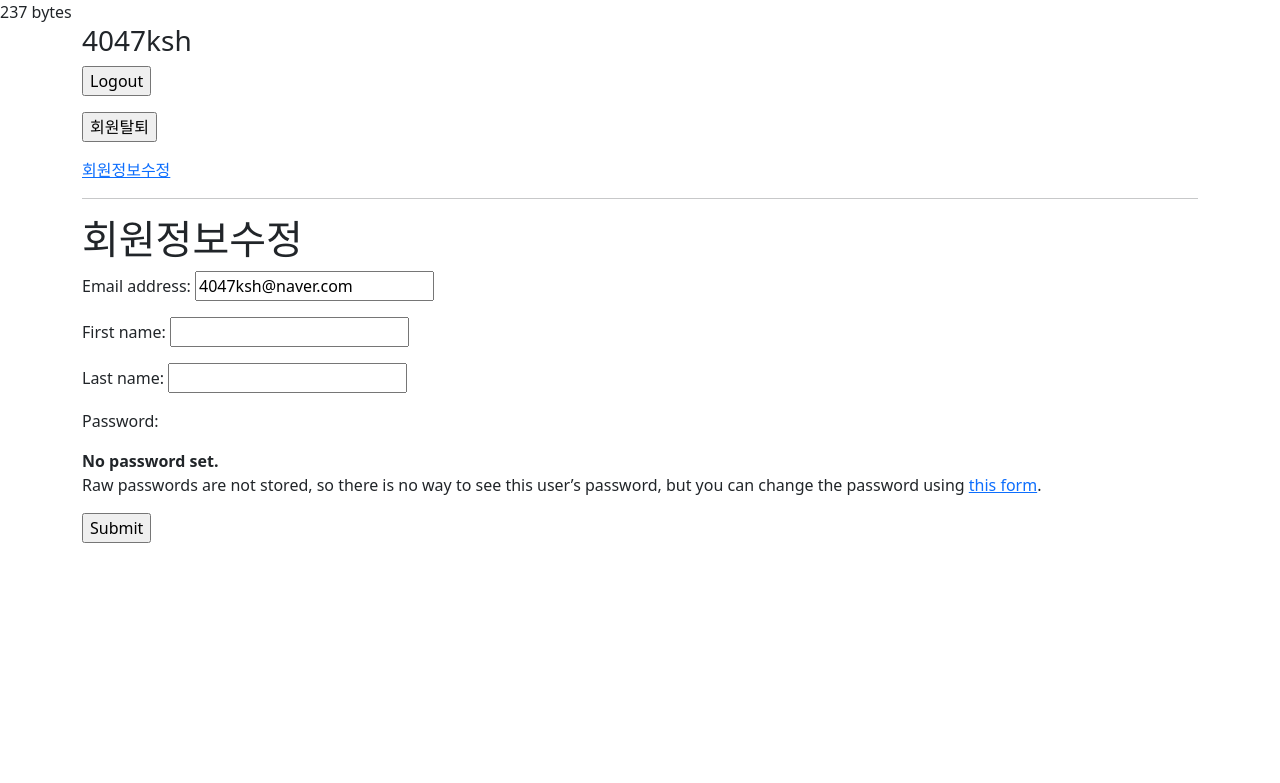
After one commit to SeongHunTed/Django, a Django app: page /accounts/update/ in a window 1280 px wide. The commit adds this page. Shown: the top 783 px of the page. Run offline with Django 3.2, Linux system fonts and the light colour scheme; a user stored in the database is signed in; parts of the project's set-up code (start-up, migrations or seed data) failed here and were passed over.

Commit message:
Project2 : Django UserModel V1.1

```diff
--- /dev/null
+++ b/Project2/crud/accounts/forms.py
@@ -0,0 +1,13 @@
+from django.contrib.auth import get_user_model
+from django.contrib.auth.forms import UserCreationForm, UserChangeForm
+
+class CustomUserCreationForm(UserCreationForm):
+
+    class Meta(UserCreationForm.Meta):
+        model = get_user_model()
+
+class CustomUserChangeForm(UserChangeForm):
+
+    class Meta(UserChangeForm.Meta):
+        model = get_user_model()
+        fields = ('email', 'first_name', 'last_name',)
--- /dev/null
+++ b/Project2/crud/accounts/templates/accounts/update.html
@@ -0,0 +1,11 @@
+
+237 bytes
+{% extends 'base.html' %}
+{% block content %}
+  <h1>회원정보수정</h1>
+  <form action="{% url 'accounts:update' %}" method="POST">
+    {% csrf_token %}
+    {{ form.as_p }}
+    <input type="submit">
+  </form>
+{% endblock content %}
--- a/Project2/crud/accounts/urls.py
+++ b/Project2/crud/accounts/urls.py
@@ -6,5 +6,10 @@ from . import views
 
 app_name = 'accounts'
 urlpatterns = [
-
+    path('login/', views.login, name='login'),
+    path('logout/', views.logout, name='logout'),
+    path('signup/', views.signup, name='signup'),
+    path('delete/', views.delete, name='delete'),
+    path('update/', views.update, name='update'),
+    path('password/', views.change_password, name='change_password'),
 ]
--- a/Project2/crud/accounts/views.py
+++ b/Project2/crud/accounts/views.py
@@ -1,3 +1,84 @@
-from django.shortcuts import render
+# accounts/views.py
 
-# Create your views here.
+from django.shortcuts import render, redirect
+from django.contrib.auth import login as auth_login
+from django.contrib.auth import logout as auth_logout
+from django.contrib.auth.forms import AuthenticationForm, UserCreationForm, PasswordChangeForm
+from .forms import CustomUserChangeForm, CustomUserCreationForm
+from django.contrib.auth import update_session_auth_hash
+from django.views.decorators.http import require_POST, require_http_methods
+from django.contrib.auth.decorators import login_required
+
+
+@require_http_methods(['GET', 'POST'])
+def login(request):
+    if request.user.is_authenticated:
+        return redirect('articles/index')
+    if request.method == 'POST':
+        form = AuthenticationForm(request, request.POST)
+        # form = AuthenticationForm(request, data=request.POST)
+        if form.is_valid():
+            # 로그인
+            auth_login(request, form.get_user())
+            return redirect(request.GET.get('next') or 'articles:index')
+    else:
+        form = AuthenticationForm()
+    context = {
+        'form': form,
+    }
+    return render(request, 'accounts/login.html', context)
+
+@require_POST
+def logout(request):
+    auth_logout(request)
+    return redirect('articles:index')
+
+@require_http_methods(['GET', 'POST'])
+def signup(request):
+    if request.method == "POST":
+        form = CustomUserCreationForm(request.POST)
+        if form.is_valid():
+            user = form.save()
+            auth_login(request, user)
+            return redirect('articles:index')
+    else:
+        form = CustomUserCreationForm()
+    context = {
+        'form' : form
+    }
+    return render(request, 'accounts/signup.html', context)
+
+def delete(request):
+    request.user.delete()
+    auth_logout(request)
+    return redirect('articles:index')
+
+@login_required
+@require_http_methods(['GET', 'POST'])
+def update(request):
+    if request.method == "POST":
+        form = CustomUserChangeForm(request.POST, instance=request.user)
+        if form.is_valid():
+            form.save()
+            return redirect('articles:index')
+    else:
+        form = CustomUserChangeForm(instance=request.user)
+    context = {
+        'form' : form,
+    }
+    return render(request, 'accounts/update.html', context)
+
+@require_http_methods(['GET', 'POST'])
+def change_password(request):
+    if request.method == 'POST':
+        form = PasswordChangeForm(request.user, request.POST)
+        if form.is_valid():
+            form.save()
+            update_session_auth_hash(request, form.user)
+            return redirect('articles:index')
+    else:
+        form = PasswordChangeForm(request.user)
+    context = {
+        'form' : form,
+    }
+    return render(request, 'accounts/change_password.html', context)
--- a/Project2/crud/articles/models.py
+++ b/Project2/crud/articles/models.py
@@ -3,6 +3,7 @@ from django.db import models
 # Create your models here.
 
 class Article(models.Model):
+    article = models.ForeignKey(Article, on_delete=models.CASCADE)
     title = models.CharField(max_length=10)
     content = models.TextField()
     created_at = models.DateTimeField(auto_now_add=True)
--- a/Project2/crud/articles/templates/articles/index.html
+++ b/Project2/crud/articles/templates/articles/index.html
@@ -2,7 +2,9 @@
 
 {% block content %}
   <h1>Articles</h1>
-  <a href="{% url 'articles:create' %}">CREATE</a>
+  {% if request.user.is_authenticated %}
+    <a href="{% url 'articles:create' %}">CREATE</a>
+  {% endif %}
   <hr>
   {% for article in articles %}
     <p>글 번호 : {{ article.pk }}</p>
--- a/Project2/crud/templates/base.html
+++ b/Project2/crud/templates/base.html
@@ -4,14 +4,29 @@
   <meta charset="UTF-8">
   <meta http-equiv="X-UA-Compatible" content="IE=edge">
   <meta name="viewport" content="width=device-width, initial-scale=1.0">
-  <link href="https://cdn.jsdelivr.net/npm/bootstrap@5.2.0-beta1/dist/css/bootstrap.min.css" rel="stylesheet" integrity="sha384-0evHe/X+R7YkIZDRvuzKMRqM+OrBnVFBL6DOitfPri4tjfHxaWutUpFmBp4vmVor" crossorigin="anonymous">
-  <title>Document</title>
+  <link href="https://cdn.jsdelivr.net/npm/bootstrap@5.2.0/dist/css/bootstrap.min.css" rel="stylesheet" integrity="sha384-gH2yIJqKdNHPEq0n4Mqa/HGKIhSkIHeL5AyhkYV8i59U5AR6csBvApHHNl/vI1Bx" crossorigin="anonymous">  <title>Document</title>
 </head>
 <body>
   <div class="container">
+    {% if request.user.is_authenticated %}
+      <h3>{{ user }}</h3>
+      <form action="{% url 'accounts:logout' %}" method="POST">
+        {% csrf_token %}
+        <input type="submit" value="Logout">
+      </form>
+      <form action="{% url 'accounts:delete' %}" method="POST">
+        {% csrf_token %}
+        <input type="submit" value="회원탈퇴">
+      </form>
+      <a href="{% url 'accounts:update' %}">회원정보수정</a>
+    {% else %}
+      <a href="{% url 'accounts:login' %}">Login</a>
+      <a href="{% url 'accounts:signup' %}">Signup</a>
+    {% endif %}
+    <hr>
     {% block content %}
     {% endblock content %}
   </div>
-  <script src="https://cdn.jsdelivr.net/npm/bootstrap@5.2.0-beta1/dist/js/bootstrap.bundle.min.js" integrity="sha384-pprn3073KE6tl6bjs2QrFaJGz5/SUsLqktiwsUTF55Jfv3qYSDhgCecCxMW52nD2" crossorigin="anonymous"></script>
+  <script src="https://cdn.jsdelivr.net/npm/bootstrap@5.2.0/dist/js/bootstrap.bundle.min.js" integrity="sha384-A3rJD856KowSb7dwlZdYEkO39Gagi7vIsF0jrRAoQmDKKtQBHUuLZ9AsSv4jD4Xa" crossorigin="anonymous"></script>
 </body>
 </html>
```
Also changed, not shown: Project2/crud/accounts/templates/accounts/change_password.html (added, +10 -0 lines), Project2/crud/accounts/templates/accounts/login.html (added, +10 -0 lines), Project2/crud/accounts/templates/accounts/signup.html (added, +10 -0 lines), Project2/crud/articles/views.py (+7 -2 lines), Project2/crud/db.sqlite3.
